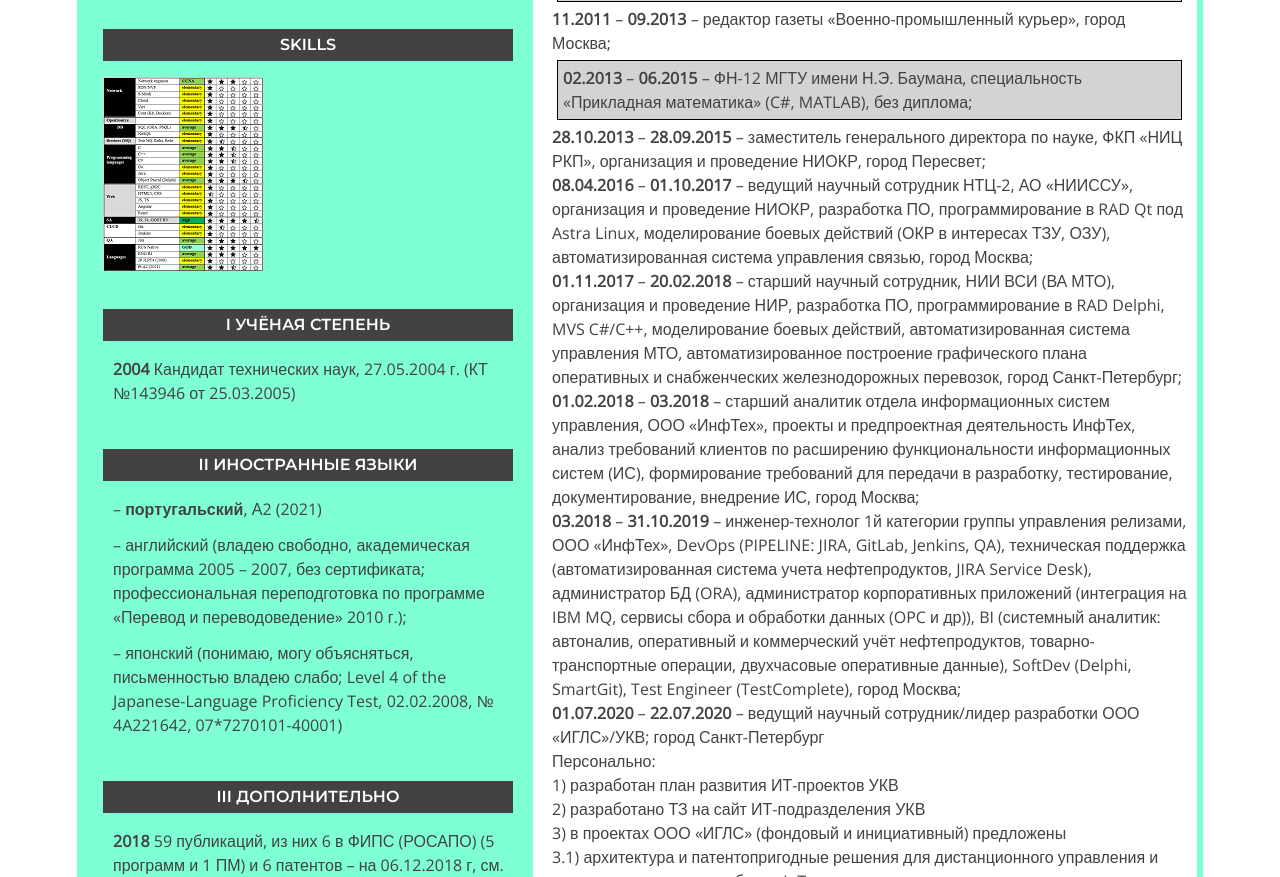
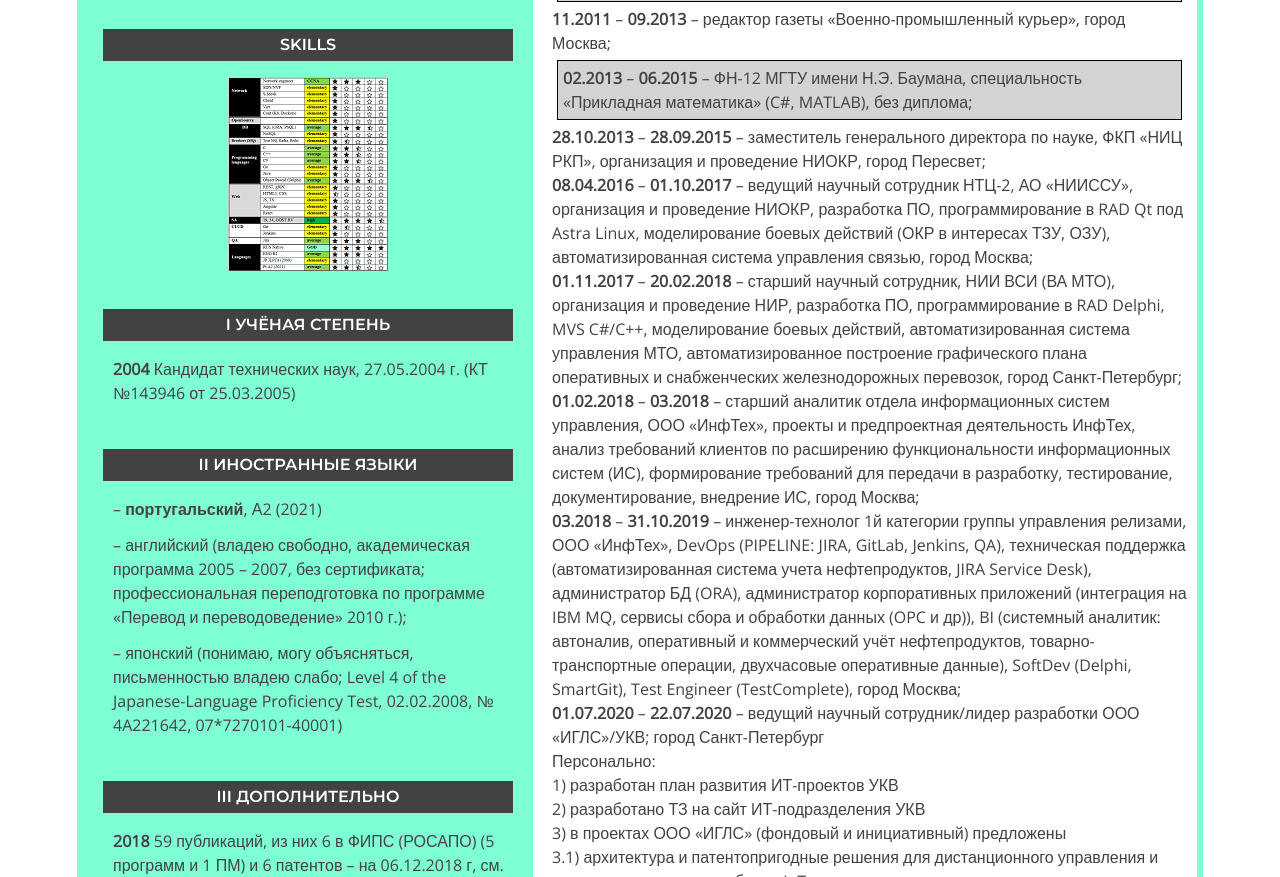
Before and after one commit to killeralex/cvrus, a plain HTML site: page index.html in a window 1280 px wide. Shown: the part 1536-2413 px from the top of the page. Drawn offline with nearby package versions, Linux system fonts and the light colour scheme.

Commit message:
fix: add skills-list class

```diff
--- a/style.css
+++ b/style.css
@@ -99,6 +99,11 @@ header nav ul li div:hover {
     margin-bottom: 20px;
 }
 
+.skills-list {
+    display: flex;
+    justify-content: center;
+}
+
 hr {
     display: block;
     height: 2px;
```
